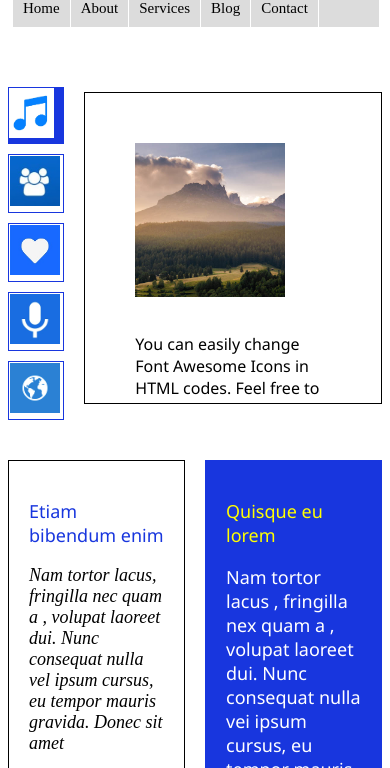
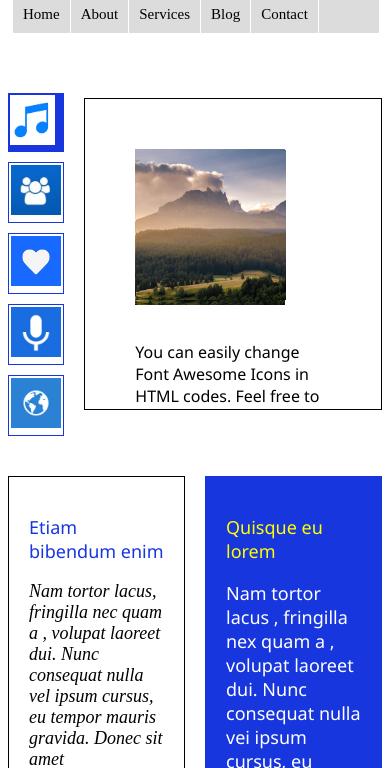
Before and after one commit to amujurushyam/Project-1, a plain HTML site: page index.html in a window 390 px wide. Shown: the part 240-1008 px from the top of the page. Drawn offline with Linux system fonts and the light colour scheme.

Commit message:
project-1

```diff
--- a/style.css
+++ b/style.css
@@ -295,13 +295,13 @@ footer {
   justify-items: center;
   font-family: "Segoe UI", Tahoma, Geneva, Verdana, sans-serif;
 }
-@media screen and (min-width: 0px) and (max-width: 600px) {
+@media screen and (min-width: 0px) and (max-width: 428px) {
   .image {
     background-image: url(./img-11-04.jpg);
     background-size: cover;
   }
 }
-@media screen and (min-width: 0px) and (max-width: 600px) {
+@media screen and (min-width: 0px) and (max-width: 428px) {
   .container {
     overflow-y: scroll;
     overflow-x: hidden;
@@ -309,7 +309,7 @@ footer {
   }
 }
 
-@media screen and (max-width: 600px) {
+@media screen and (max-width: 428px) {
   #div4 {
     display: grid;
     grid-template-rows: 1fr 1fr;
@@ -320,17 +320,17 @@ footer {
   }
 }
 
-@media screen and (min-width: 0px) and (max-width: 600px) {
+@media screen and (min-width: 0px) and (max-width: 428px) {
   img {
-    background-image: url(./music.jpg);
+    /* background-image: url(./music.jpg); */
     background-size: cover;
-    /* padding: 1px; */
+    padding: 1px;
   }
   .shy {
     display: none;
   }
 }
-@media screen and (min-width: 0px) and (max-width: 600px) {
+@media screen and (min-width: 0px) and (max-width: 428px) {
   .inside-container {
     display: none;
   }
@@ -344,7 +344,7 @@ footer {
   }
 
 }
-@media screen and (min-width: 0px) and (max-width: 600px) {
+@media screen and (min-width: 0px) and (max-width: 428px) {
   .item9{
     grid-column-start: 6;
   grid-column-end: 7;
```
